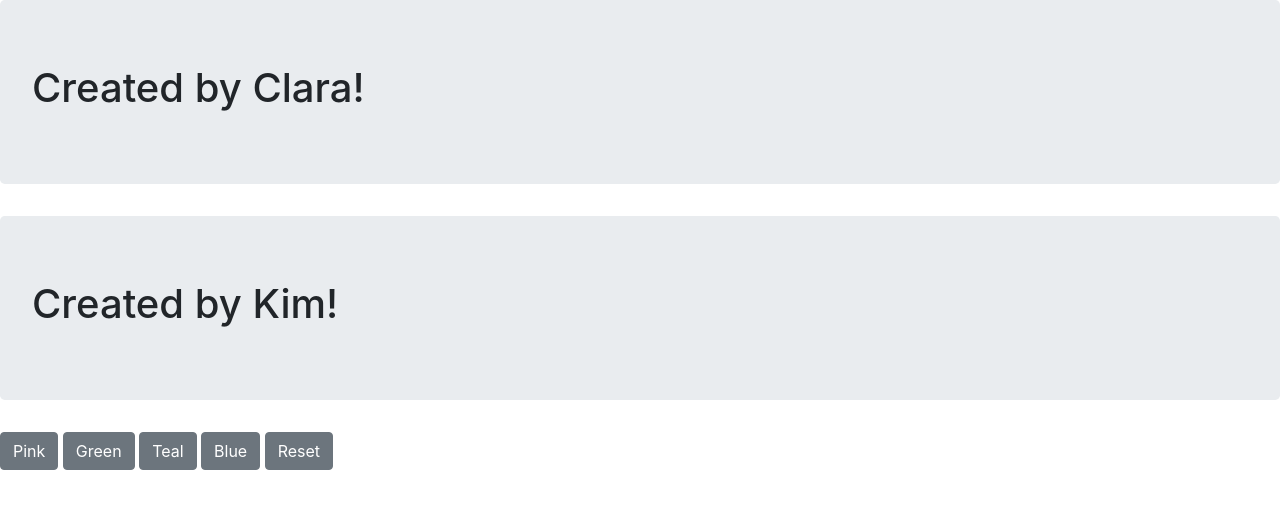
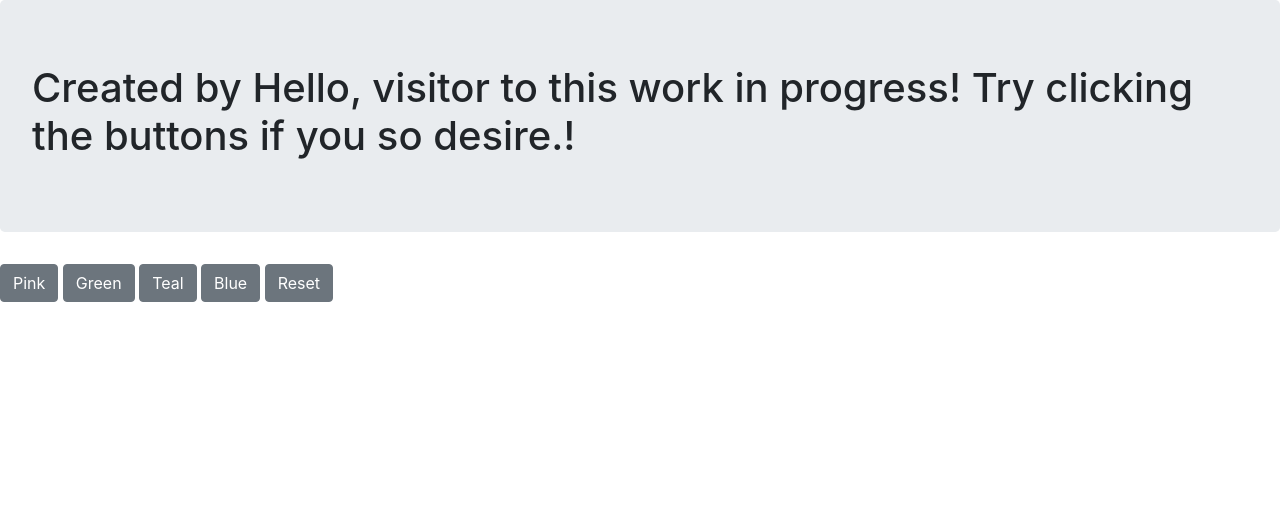
Before and after one commit to 21clurs/21clurs.github.io, a React (Create React App) app: page / in a window 1280 px wide. Shown: the top 508 px of the page. Built offline with nearby package versions, Linux system fonts and the light colour scheme.

Commit message:
changing some text

```diff
--- a/src/App.js
+++ b/src/App.js
@@ -7,8 +7,7 @@ import ColorButtons from './ColorButtons.js'
 function App() {
   return (
     <div>
-      <Header name="Clara"/>
-      <Header name="Kim"/>
+      <Header name="Hello, visitor to this work in progress! Try clicking the buttons if you so desire."/>
       <ColorButtons />
     </div>
   );
```
